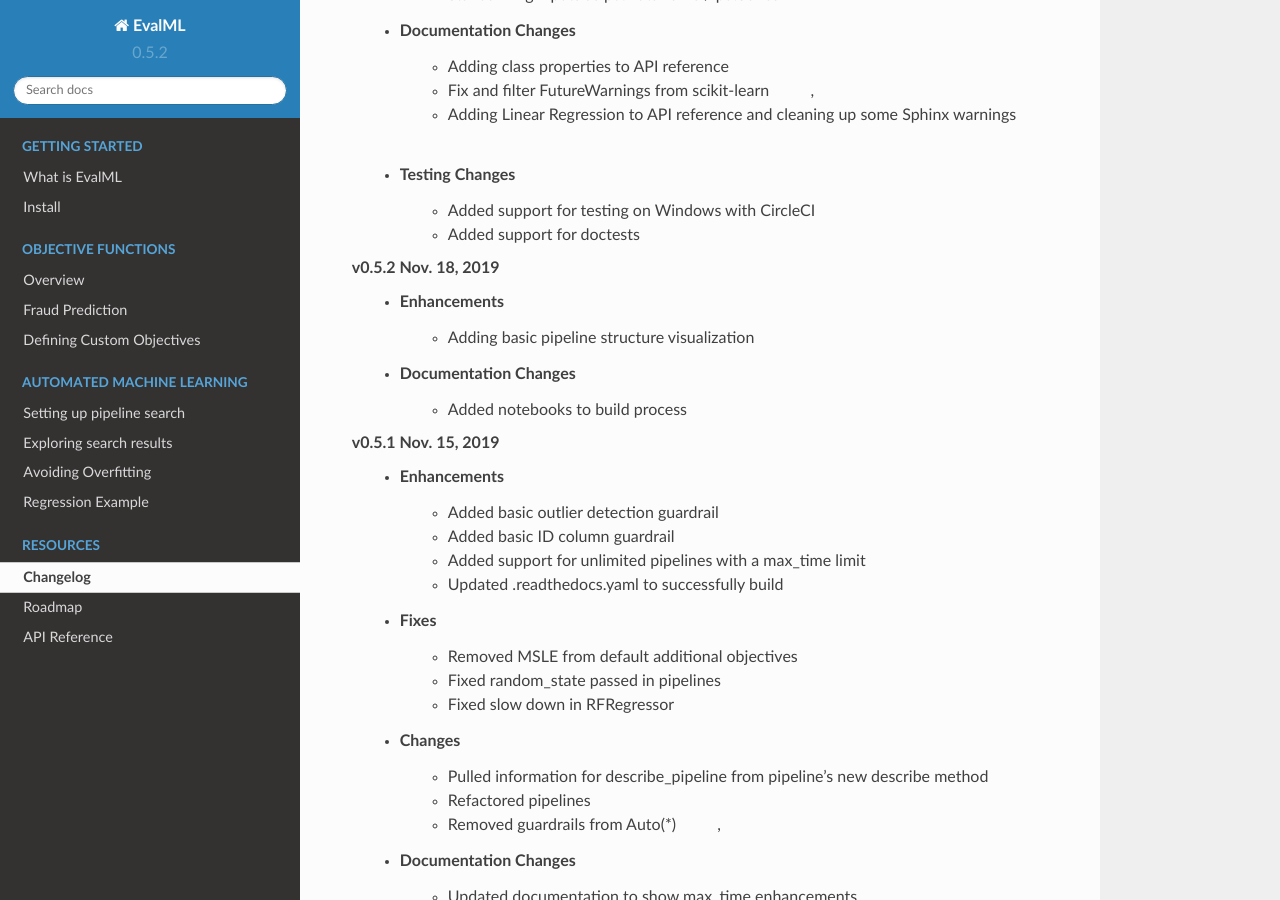
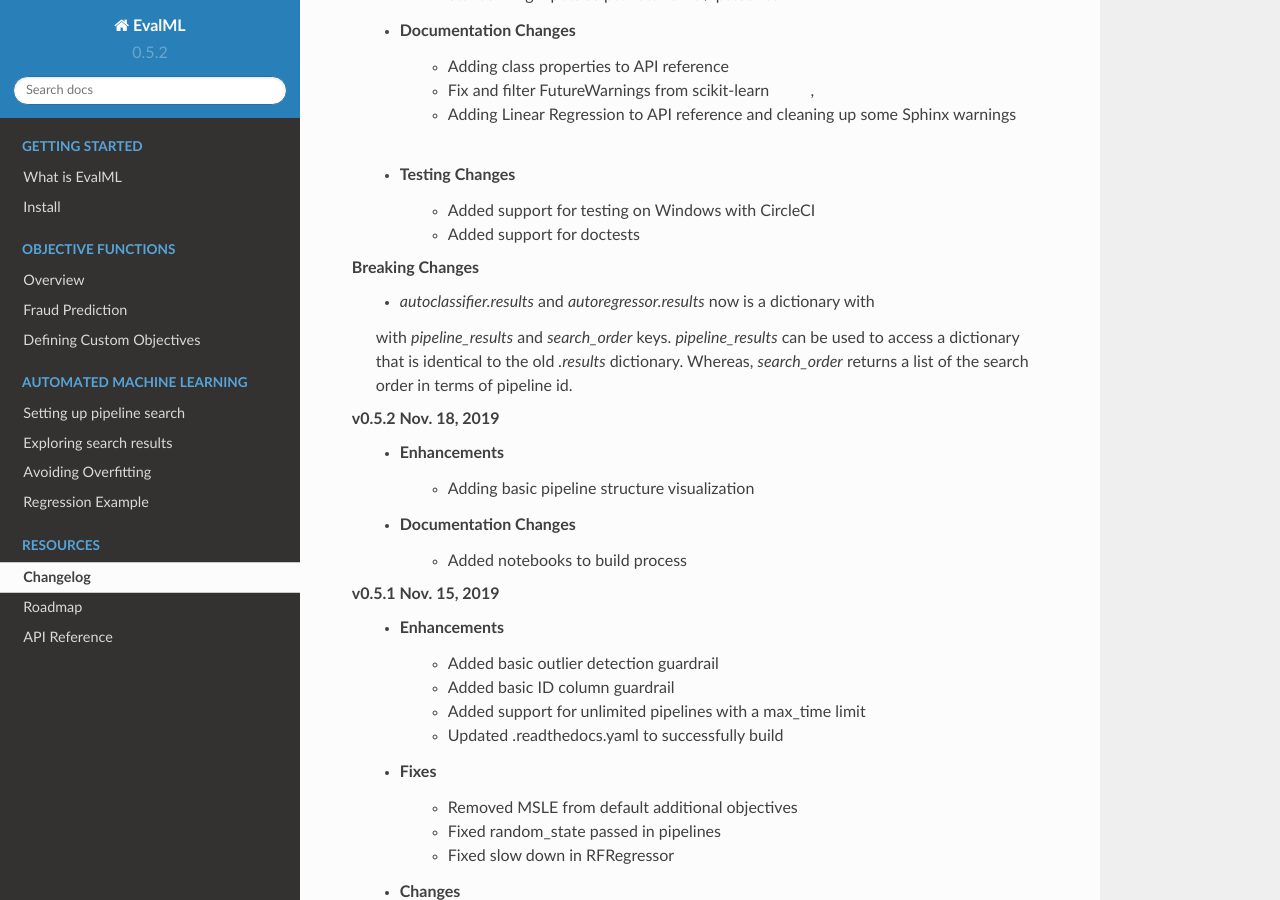
Before and after one commit to alteryx/evalml, a Sphinx documentation site: the page built from docs/source/changelog.rst, in a window 1280 px wide and 900 px high, scrolled down 508 px. Built offline with Sphinx 7.4.7 and the Read the Docs theme 2.0.0, drawn with Linux system fonts in a browser that asks for light colours; pages that are not in the unit, such as notebooks, are missing from menus; comment, search, counter and statistics services are not loaded.

Commit message:
Add breaking changes

```diff
--- a/docs/source/changelog.rst
+++ b/docs/source/changelog.rst
@@ -20,6 +20,11 @@
     * Testing Changes
         * Added support for testing on Windows with CircleCI :pr:`226`
         * Added support for doctests :pr:`233`
+**Breaking Changes**
+    * `autoclassifier.results` and `autoregressor.results` now is a dictionary with
+    with `pipeline_results` and `search_order` keys. `pipeline_results` can be used
+    to access a dictionary that is identical to the old `.results` dictionary. Whereas,
+    `search_order` returns a list of the search order in terms of pipeline id.
 
 **v0.5.2 Nov. 18, 2019**
     * Enhancements
```
Also changed, not shown: docs/source/index.ipynb.
